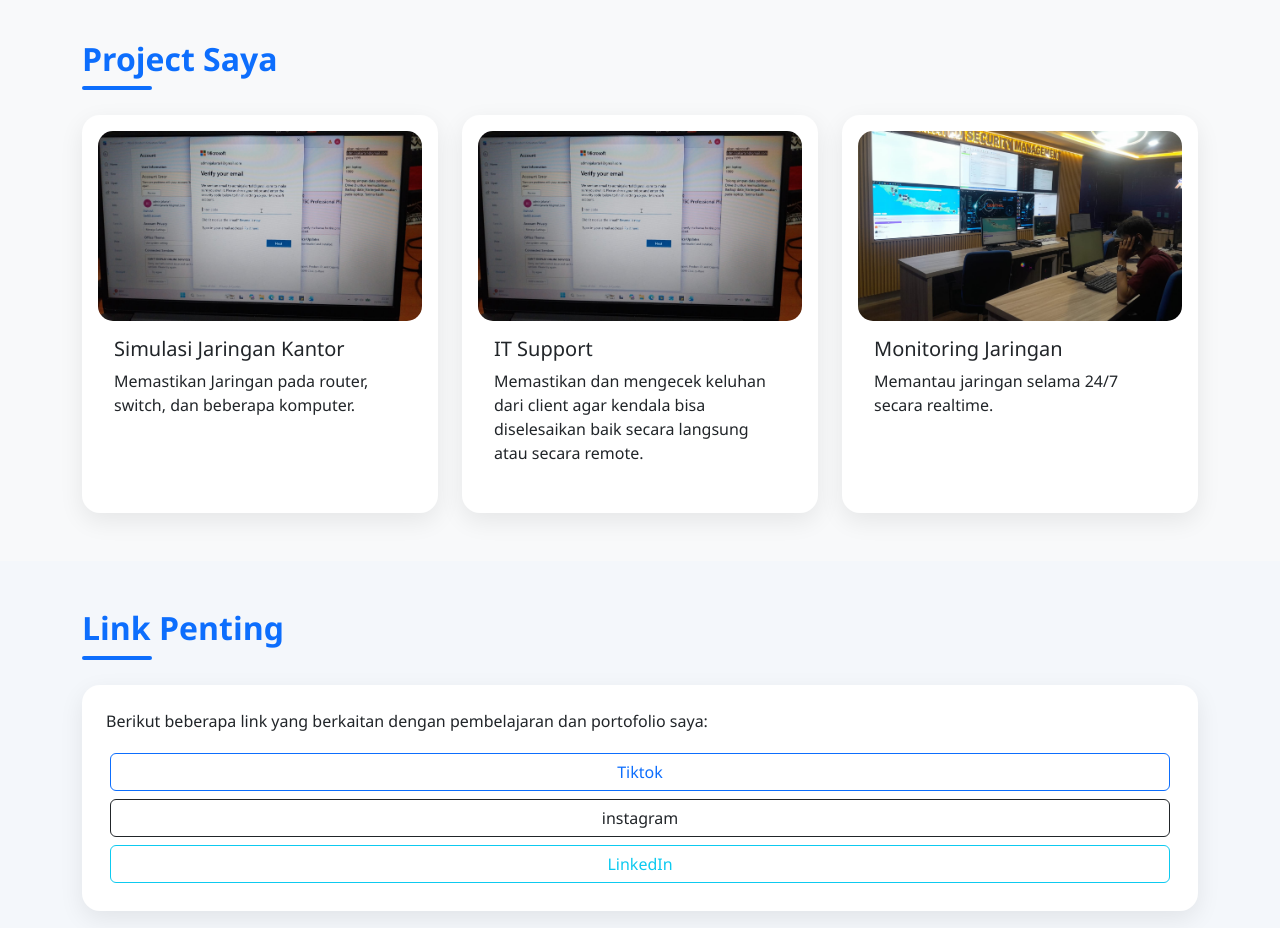
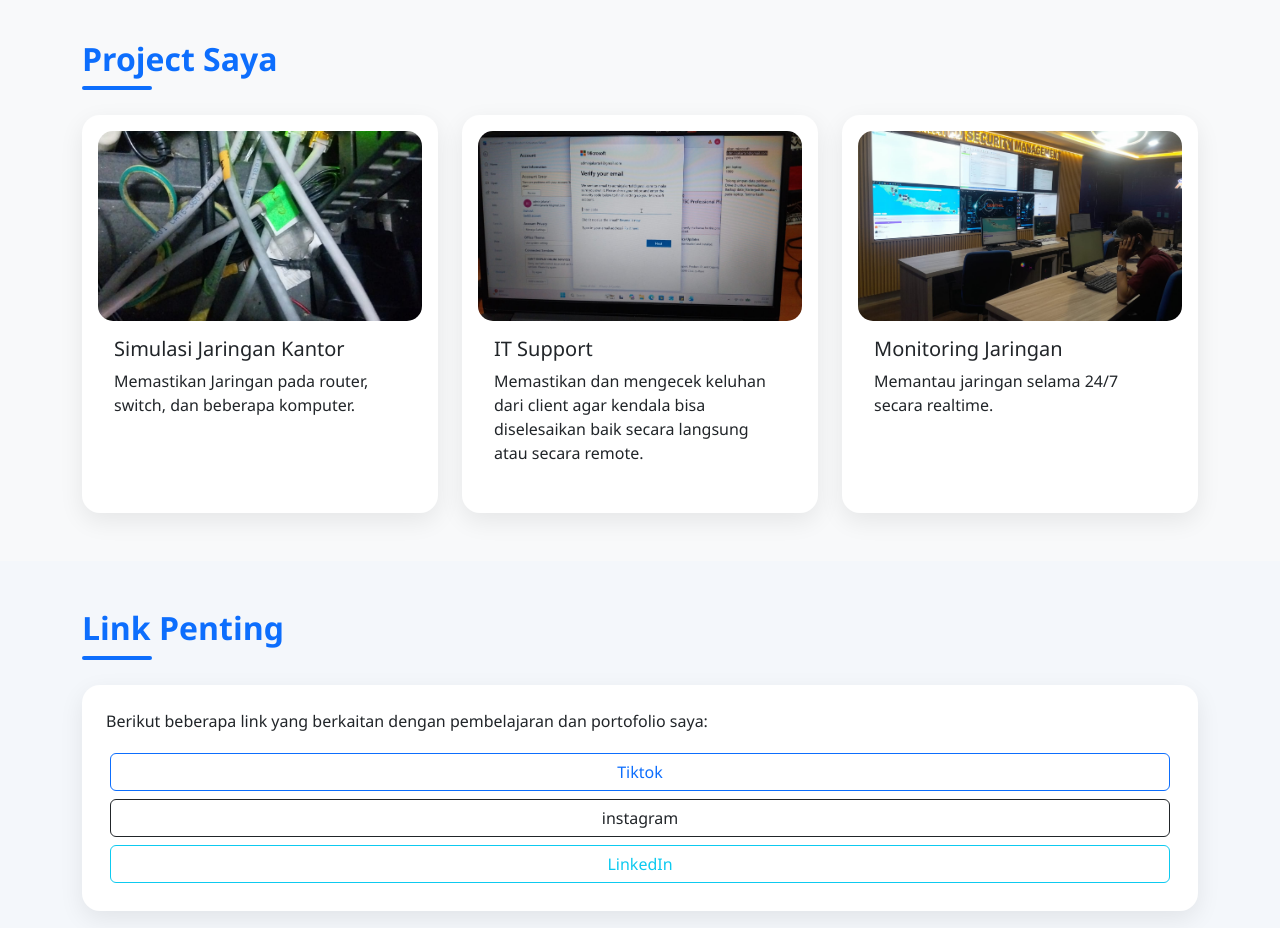
Before and after one commit to raflyisman19/cv-pemrograman, a plain HTML site: page tugas cv.html in a window 1280 px wide. Shown: the part 2320-3248 px from the top of the page. Drawn offline with nearby package versions, Linux system fonts and the light colour scheme; files whose address does not match are found by name.

Commit message:
Update tugas cv.html

```diff
--- a/tugas cv.html
+++ b/tugas cv.html
@@ -277,7 +277,7 @@
       <div class="row g-4">
         <div class="col-md-4">
           <div class="card card-custom p-3 h-100">
-            <img src="c:\ns1.srvphp.my.id\IMG-20260423-WA0025.jpg" class="project-img" alt="Project Jaringan" />
+            <img src="IMG-20260501-WA0019.jpg" class="project-img" alt="Project Jaringan" />
             <div class="card-body">
               <h5>Simulasi Jaringan Kantor</h5>
               <p>Memastikan Jaringan pada router, switch, dan beberapa komputer.</p>
```
